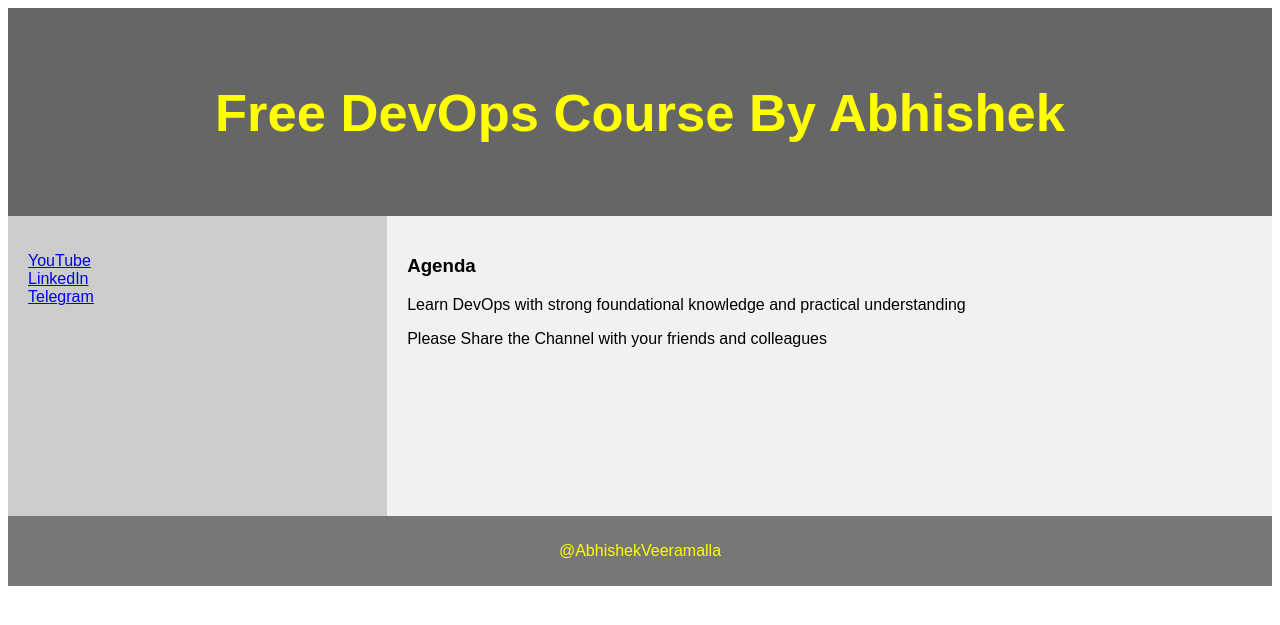
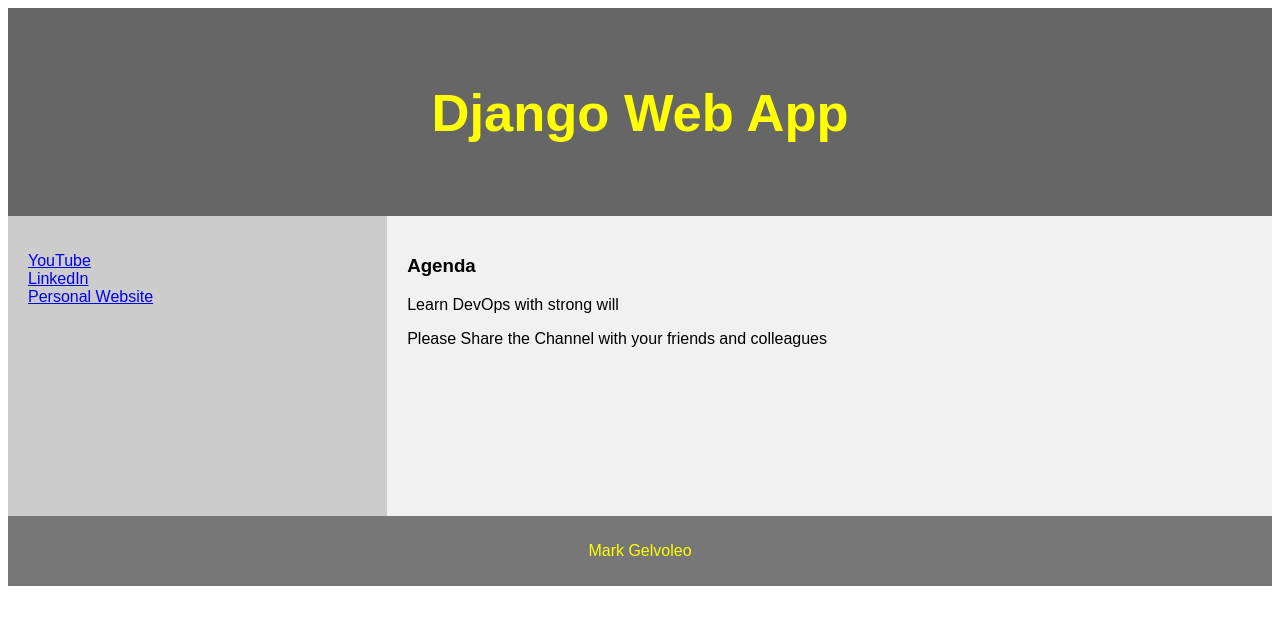
Before and after one commit to mgelvoleo/python-project, a Django app: page /demo/ in a window 1280 px wide. Shown: the top 625 px of the page. Run offline with Django 4.2, Linux system fonts and the light colour scheme.

Commit message:
Update demo_site.html

```diff
--- a/django-web-app/devops/demo/templates/demo_site.html
+++ b/django-web-app/devops/demo/templates/demo_site.html
@@ -73,27 +73,27 @@ footer {
 
 
 <header>
-  <h2>Free DevOps Course By Abhishek</h2>
+  <h2>Django Web App</h2>
 </header>
 
 <section>
   <nav>
     <ul>
-      <li><a href="www.youtube.com/@AbhishekVeeramalla">YouTube</a></li>
-      <li><a href="www.linkedin.com/in/abhishek-veeramalla-77b33996/">LinkedIn</a></li>
-      <li><a href="https://telegram.me/abhishekveeramalla">Telegram</a></li>
+      <li><a href="www.youtube.com/@howtotelevision">YouTube</a></li>
+      <li><a href="https://www.linkedin.com/in/markgelvoleo//">LinkedIn</a></li>
+      <li><a href="https://dev-mioblog.pantheonsite.io/">Personal Website</a></li>
     </ul>
   </nav>
 
   <article>
     <h1>Agenda</h1>
-    <p>Learn DevOps with strong foundational knowledge and practical understanding</p>
+    <p>Learn DevOps with strong will</p>
     <p>Please Share the Channel with your friends and colleagues</p>
   </article>
 </section>
 
 <footer>
-  <p>@AbhishekVeeramalla</p>
+  <p>Mark Gelvoleo</p>
 </footer>
 
 </body>
```
